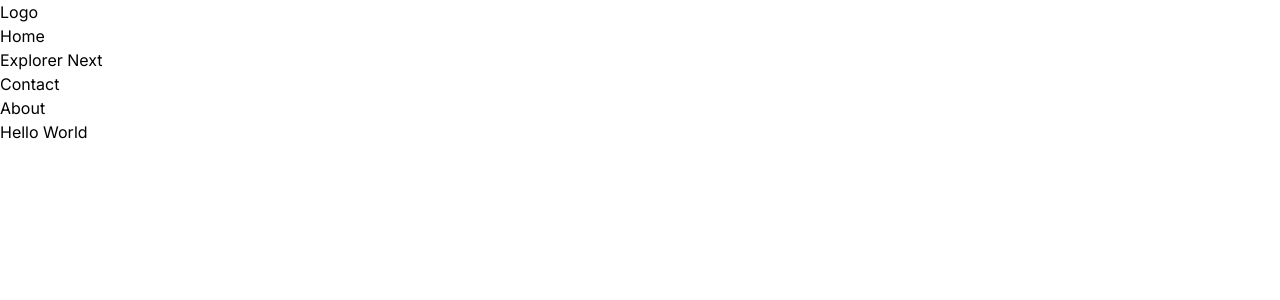
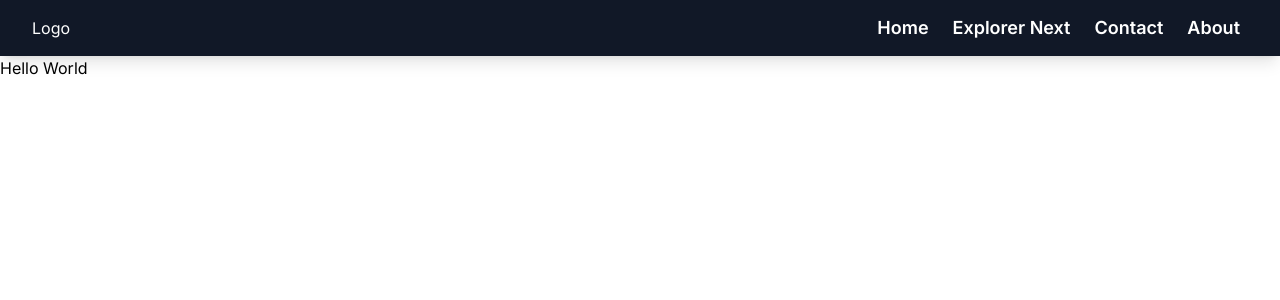
Before and after one commit to werickdasilva/explorer-next-js, a Next.js app: page / in a window 1280 px wide. Shown: the top 300 px of the page. Built offline with nearby package versions, Linux system fonts and the light colour scheme.

Commit message:
adding style in navbar

```diff
--- a/src/components/navbar.tsx
+++ b/src/components/navbar.tsx
@@ -1,15 +1,19 @@
 import Link from "next/link";
 
 export function Navbar() {
+
+    let links = 'text-lg font-semibold hover:cursor-pointer hover:bg-gray-400 hover:text-gray-900 transition-colors px-2 py-1 rounded';
+
     return (
-        <header>
+        <header className="h-nav bg-gray-900 text-white flex items-center justify-between px-8 shadow-lg">
             <h1>Logo</h1>
 
-            <ul>
-                <li><Link href="/">Home</Link></li>
-                <li><Link href="/">Explorer Next</Link></li>
-                <li><Link href="/">Contact</Link></li>
-                <li><Link href="/">About</Link></li>
+            <button className="md:hidden font-bold text-gray-200">=</button>
+            <ul className="hidden gap-x-2 md:flex">
+                <li><Link className={links} href="/">Home</Link></li>
+                <li><Link className={links} href="/">Explorer Next</Link></li>
+                <li><Link className={links} href="/">Contact</Link></li>
+                <li><Link className={links} href="/">About</Link></li>
             </ul>
         </header>
     )
--- a/tailwind.config.js
+++ b/tailwind.config.js
@@ -7,6 +7,9 @@ module.exports = {
   ],
   theme: {
     extend: {
+      height: {
+        'nav': '56px'
+      },
       backgroundImage: {
         'gradient-radial': 'radial-gradient(var(--tw-gradient-stops))',
         'gradient-conic':
```
